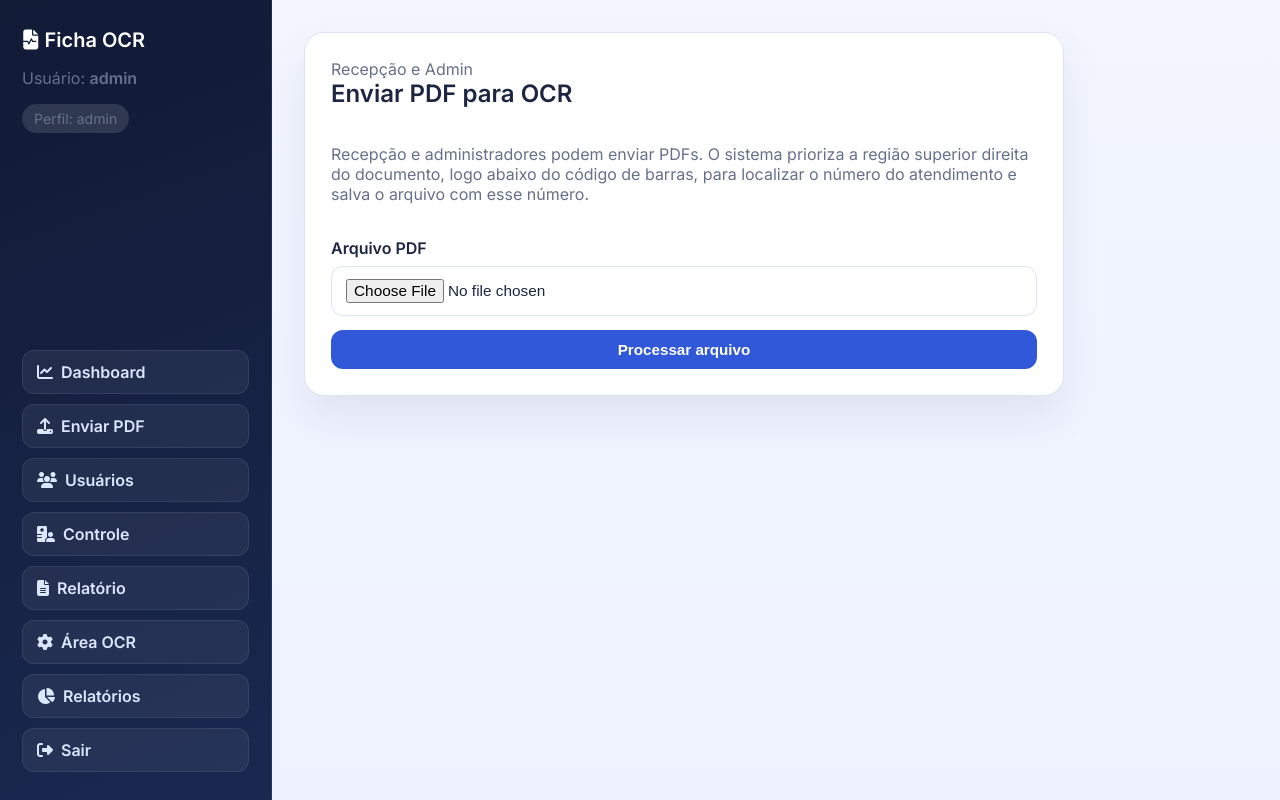
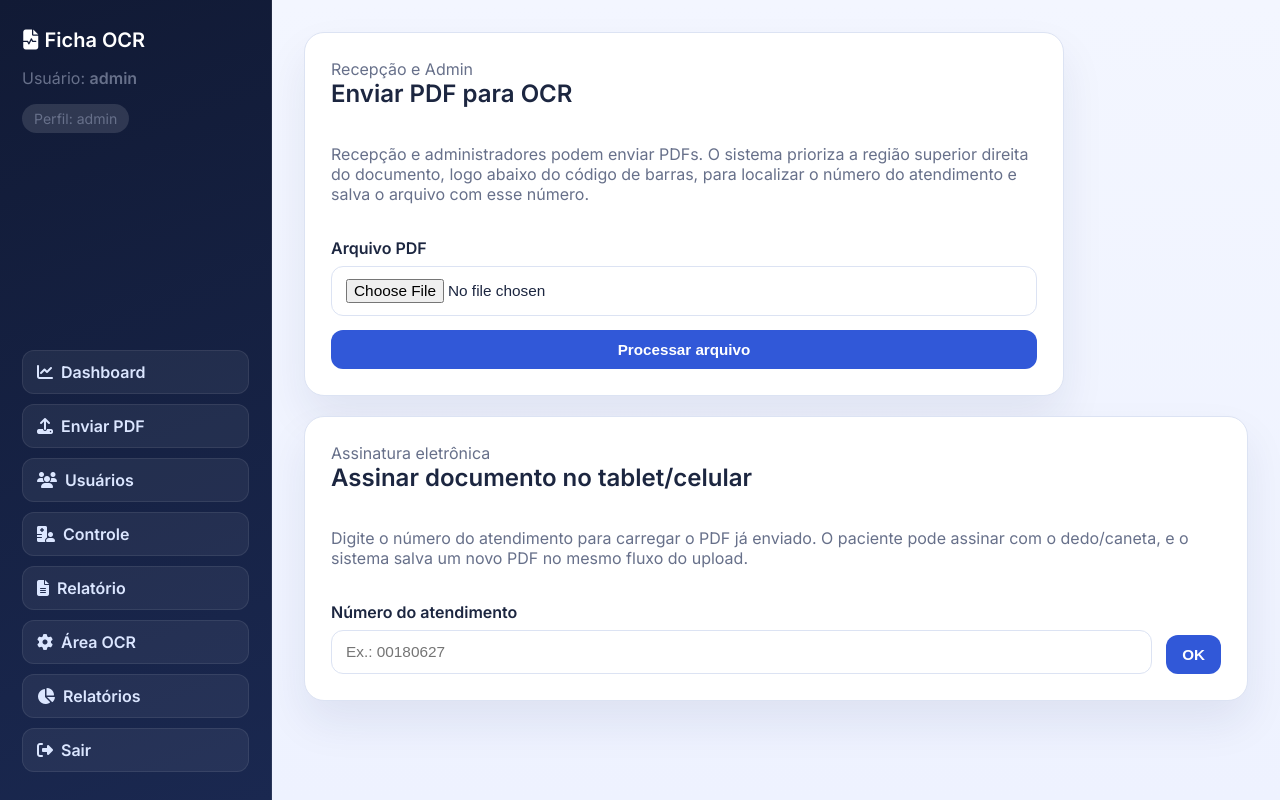
Before and after one commit to Victor-Moreira-da-Silva/Ficha, a Flask app: page /upload in a window 1280 px wide. Run offline with Flask 3, Linux system fonts and the light colour scheme; a user stored in the database is signed in; data comes from the database, SQL or seed files in the repository.

Commit message:
atualizado

```diff
--- a/app.py
+++ b/app.py
@@ -2,7 +2,9 @@ import os
 import re
 import shutil
 import sqlite3
+import base64
 from functools import wraps
+from io import BytesIO
 from pathlib import Path
 from uuid import uuid4
 
@@ -18,6 +20,7 @@ from flask import (
     session,
     url_for,
 )
+from PIL import Image
 from werkzeug.security import check_password_hash, generate_password_hash
 from werkzeug.utils import secure_filename
 
@@ -308,6 +311,37 @@ ORDER BY
     TRUNC(b.dt_atendimento),
     prd.ds_produto
 """
+
+ONLINE_SIGNATURE_QUERY = """
+SELECT
+    a.CD_ATENDIMENTO,
+    a.DT_ATENDIMENTO,
+    a.HR_ATENDIMENTO,
+    p.NM_PACIENTE,
+    p.DT_NASCIMENTO,
+    p.TP_SEXO,
+    p.NR_CPF,
+    p.NR_CNS,
+    p.DS_ENDERECO,
+    p.NR_ENDERECO,
+    p.NM_BAIRRO,
+    p.NR_CEP,
+    p.NR_SAME,
+    p.NR_FONE,
+    p.NM_MAE,
+    p.NM_PAI
+FROM ATENDIME a, PACIENTE p
+WHERE a.CD_PACIENTE = p.CD_PACIENTE
+AND a.CD_ATENDIMENTO = :attendance_number
+"""
+
+SIGNATURE_BOX_DEFAULT = {
+    "page_index": 0,
+    "x_ratio": 0.06,
+    "y_ratio": 0.54,
+    "width_ratio": 0.56,
+    "height_ratio": 0.05,
+}
 
 def resolve_tesseract_cmd() -> str | None:
     configured = os.environ.get("TESSERACT_CMD", "").strip()
@@ -641,6 +675,91 @@ def build_storage_path(attendance_number: str) -> Path:
 
     return candidate
 
+def to_stored_path(file_path: Path, attendance_number: str) -> str:
+    try:
+        return str(file_path.relative_to(BASE_DIR))
+    except ValueError:
+        return str(Path("storage") / "atendimentos" / attendance_number / file_path.name)
+
+
+def normalize_attendance_number(value: str) -> str:
+    only_digits = "".join(ch for ch in (value or "") if ch.isdigit())
+    return only_digits.lstrip("0") or "0"
+
+
+def find_latest_upload_for_attendance(attendance_number: str):
+    normalized = normalize_attendance_number(attendance_number)
+    uploads = get_db().execute(
+        """
+        SELECT id, original_filename, stored_path, attendance_number, created_at
+        FROM uploads
+        ORDER BY id DESC
+        """
+    ).fetchall()
+
+    for upload in uploads:
+        if normalize_attendance_number(upload["attendance_number"]) == normalized:
+            return upload
+    return None
+
+
+def decode_signature_data(signature_data_url: str):
+    if not signature_data_url or "," not in signature_data_url:
+        raise ValueError("Assinatura inválida. Tente assinar novamente.")
+    _, encoded = signature_data_url.split(",", 1)
+    try:
+        signature_bytes = base64.b64decode(encoded)
+    except Exception as exc:
+        raise ValueError("Não foi possível processar a assinatura enviada.") from exc
+
+    return Image.open(BytesIO(signature_bytes)).convert("RGBA")
+
+
+def merge_signature_into_pdf(
+    source_pdf_path: Path,
+    target_pdf_path: Path,
+    signature_data_url: str,
+    box: dict | None = None,
+):
+    if pdfium is None:
+        raise RuntimeError("Assinatura online indisponível: pypdfium2 não está instalado.")
+
+    signature_image = decode_signature_data(signature_data_url)
+    signature_box = box or SIGNATURE_BOX_DEFAULT
+
+    pdf = pdfium.PdfDocument(str(source_pdf_path))
+    pages = []
+    try:
+        for page_index in range(len(pdf)):
+            page = pdf[page_index]
+            bitmap = page.render(scale=2)
+            page_image = bitmap.to_pil().convert("RGB")
+
+            if page_index == signature_box["page_index"]:
+                overlay = Image.new("RGBA", page_image.size, (255, 255, 255, 0))
+                width, height = page_image.size
+                target_x = int(width * signature_box["x_ratio"])
+                target_y = int(height * signature_box["y_ratio"])
+                target_w = max(1, int(width * signature_box["width_ratio"]))
+                target_h = max(1, int(height * signature_box["height_ratio"]))
+                resized_signature = signature_image.resize((target_w, target_h))
+                overlay.paste(resized_signature, (target_x, target_y), resized_signature)
+                page_image = Image.alpha_composite(page_image.convert("RGBA"), overlay).convert("RGB")
+
+            pages.append(page_image)
+    finally:
+        pdf.close()
+
+    if not pages:
+        raise ValueError("O PDF informado não possui páginas para assinar.")
+
+    pages[0].save(
+        target_pdf_path,
+        "PDF",
+        resolution=300.0,
+        save_all=True,
+        append_images=pages[1:],
+    )
 
 def initialize_oracle_client():
     global ORACLE_CLIENT_INITIALIZED
@@ -658,6 +777,7 @@ def initialize_oracle_client():
 
 def build_oracle_params(attendance_number: str) -> dict:
     raw_value = attendance_number.strip()
+    original_digits = "".join(ch for ch in raw_value if ch.isdigit())
     normalized_str = raw_value.lstrip("0") or "0"
 
     print("DEBUG atendimento:", repr(normalized_str))
@@ -665,6 +785,7 @@ def build_oracle_params(attendance_number: str) -> dict:
     return {
         "attendance_number_str": normalized_str,
         "attendance_number_num": int(normalized_str),  # 🔥 ESSENCIAL
+        "attendance_length": len(original_digits) if original_digits else len(raw_value),
     }
 
 
@@ -981,7 +1102,33 @@ def dashboard():
 @login_required
 @role_required("recepcao", "admin")
 def upload_pdf():
+    selected_attendance = request.args.get("atendimento", "").strip()
+    selected_upload = None
+    patient_data = None
+
+    if selected_attendance:
+        selected_upload = find_latest_upload_for_attendance(selected_attendance)
+        patient_rows, _ = safe_run_oracle_query(
+            ONLINE_SIGNATURE_QUERY,
+            selected_attendance,
+            "Dados do paciente",
+        )
+        patient_data = patient_rows[0] if patient_rows else None
+
     if request.method == "POST":
+        selected_attendance = request.args.get("atendimento", "").strip()
+    selected_upload = None
+    patient_data = None
+
+    if selected_attendance:
+        selected_upload = find_latest_upload_for_attendance(selected_attendance)
+        patient_rows, _ = safe_run_oracle_query(
+            ONLINE_SIGNATURE_QUERY,
+            selected_attendance,
+            "Dados do paciente",
+        )
+        patient_data = patient_rows[0] if patient_rows else None
+
         if "pdf_file" not in request.files:
             flash("Selecione um arquivo PDF.", "danger")
             return redirect(url_for("upload_pdf"))
@@ -1012,7 +1159,7 @@ def upload_pdf():
                 """,
                 (
                     safe_name,
-                    str(final_path.relative_to(BASE_DIR)),
+                    to_stored_path(final_path, attendance_number),
                     attendance_number,
                     current_user()["id"],
                 ),
@@ -1027,7 +1174,13 @@ def upload_pdf():
             if temp_path.exists():
                 temp_path.unlink()
             flash(str(exc), "danger")
-    return render_template("upload.html")
+    return render_template(
+        "upload.html",
+        selected_attendance=selected_attendance,
+        selected_upload=selected_upload,
+        patient_data=patient_data,
+        signature_box=SIGNATURE_BOX_DEFAULT,
+    )
 
 
 @app.route("/attendance/<attendance_number>")
--- a/static/style.css
+++ b/static/style.css
@@ -178,6 +178,36 @@ code {
   display: grid;
   gap: 14px;
 }
+
+.signature-find-form {
+  grid-template-columns: 1fr auto;
+  align-items: end;
+}
+
+.signature-layout {
+  margin-top: 18px;
+  display: grid;
+  gap: 18px;
+  grid-template-columns: repeat(auto-fit, minmax(320px, 1fr));
+}
+
+.pdf-preview {
+  width: 100%;
+  min-height: 520px;
+  border: 1px solid var(--border);
+  border-radius: var(--radius-md);
+  background: #fff;
+}
+
+#signature-pad {
+  width: 100%;
+  height: 240px;
+  border: 2px dashed var(--border);
+  border-radius: var(--radius-md);
+  background: #fff;
+  touch-action: none;
+}
+
 
 label {
   display: grid;
--- a/templates/upload.html
+++ b/templates/upload.html
@@ -19,4 +19,139 @@
     <button type="submit">Processar arquivo</button>
   </form>
 </section>
+<section class="card">
+  <div class="section-header column">
+    <div>
+      <span class="eyebrow">Assinatura eletrônica</span>
+      <h2>Assinar documento no tablet/celular</h2>
+    </div>
+    <p class="muted">Digite o número do atendimento para carregar o PDF já enviado. O paciente pode assinar com o dedo/caneta, e o sistema salva um novo PDF no mesmo fluxo do upload.</p>
+  </div>
+
+  <form method="get" action="{{ url_for('upload_pdf') }}" class="form-grid signature-find-form">
+    <label>
+      Número do atendimento
+      <input type="text" name="atendimento" value="{{ selected_attendance or '' }}" placeholder="Ex.: 00180627" required>
+    </label>
+    <button type="submit">OK</button>
+  </form>
+
+  {% if selected_attendance %}
+    {% if selected_upload %}
+      <div class="signature-layout">
+        <div>
+          <h3>Pré-visualização do PDF</h3>
+          <iframe
+            class="pdf-preview"
+            src="{{ url_for('serve_file', relative_path=selected_upload['stored_path']) }}"
+            title="Pré-visualização do documento"
+          ></iframe>
+        </div>
+
+        <div>
+          <h3>Assinatura do paciente</h3>
+          {% if patient_data %}
+            <p class="muted"><strong>Paciente:</strong> {{ patient_data.nm_paciente }} · <strong>Atendimento:</strong> {{ patient_data.cd_atendimento }}</p>
+          {% endif %}
+
+          <form method="post" class="form-grid" id="signature-form">
+            <input type="hidden" name="action" value="online_signature">
+            <input type="hidden" name="attendance_number" value="{{ selected_attendance }}">
+            <input type="hidden" name="signature_data" id="signature_data">
+            <canvas id="signature-pad" width="700" height="240"></canvas>
+            <div class="action-group">
+              <button type="button" id="signature-clear" class="warning-button">Limpar assinatura</button>
+              <button type="submit" class="success-button">Salvar assinatura</button>
+            </div>
+            <p class="muted">A assinatura será posicionada no campo configurado da ficha e salva automaticamente como novo PDF.</p>
+          </form>
+        </div>
+      </div>
+    {% else %}
+      <p class="empty-state">Nenhum PDF base foi encontrado para o atendimento informado.</p>
+    {% endif %}
+  {% endif %}
+</section>
+
+{% if selected_attendance and selected_upload %}
+<script>
+  (function () {
+    const canvas = document.getElementById("signature-pad");
+    const form = document.getElementById("signature-form");
+    const hiddenInput = document.getElementById("signature_data");
+    const clearButton = document.getElementById("signature-clear");
+    if (!canvas || !form || !hiddenInput || !clearButton) return;
+
+    const ctx = canvas.getContext("2d");
+    let isDrawing = false;
+    let hasDrawn = false;
+
+    function resizeCanvas() {
+      const ratio = Math.max(window.devicePixelRatio || 1, 1);
+      const displayWidth = canvas.clientWidth;
+      const displayHeight = canvas.clientHeight;
+      canvas.width = Math.floor(displayWidth * ratio);
+      canvas.height = Math.floor(displayHeight * ratio);
+      ctx.setTransform(ratio, 0, 0, ratio, 0, 0);
+      ctx.lineWidth = 2;
+      ctx.lineCap = "round";
+      ctx.strokeStyle = "#000";
+    }
+
+    function getPoint(event) {
+      const rect = canvas.getBoundingClientRect();
+      const touch = event.touches ? event.touches[0] : event;
+      return { x: touch.clientX - rect.left, y: touch.clientY - rect.top };
+    }
+
+    function start(event) {
+      isDrawing = true;
+      const { x, y } = getPoint(event);
+      ctx.beginPath();
+      ctx.moveTo(x, y);
+      event.preventDefault();
+    }
+
+    function move(event) {
+      if (!isDrawing) return;
+      const { x, y } = getPoint(event);
+      ctx.lineTo(x, y);
+      ctx.stroke();
+      hasDrawn = true;
+      event.preventDefault();
+    }
+
+    function end(event) {
+      if (!isDrawing) return;
+      isDrawing = false;
+      event.preventDefault();
+    }
+
+    function clear() {
+      ctx.clearRect(0, 0, canvas.width, canvas.height);
+      hasDrawn = false;
+      hiddenInput.value = "";
+    }
+
+    canvas.addEventListener("mousedown", start);
+    canvas.addEventListener("mousemove", move);
+    window.addEventListener("mouseup", end);
+    canvas.addEventListener("touchstart", start, { passive: false });
+    canvas.addEventListener("touchmove", move, { passive: false });
+    canvas.addEventListener("touchend", end, { passive: false });
+    clearButton.addEventListener("click", clear);
+    window.addEventListener("resize", resizeCanvas);
+    resizeCanvas();
+
+    form.addEventListener("submit", function (event) {
+      if (!hasDrawn) {
+        event.preventDefault();
+        alert("Peça para o paciente assinar antes de salvar.");
+        return;
+      }
+      hiddenInput.value = canvas.toDataURL("image/png");
+    });
+  })();
+</script>
+{% endif %}
 {% endblock %}
```
Also changed, not shown: tests/test_app.py (+50 -0 lines).
